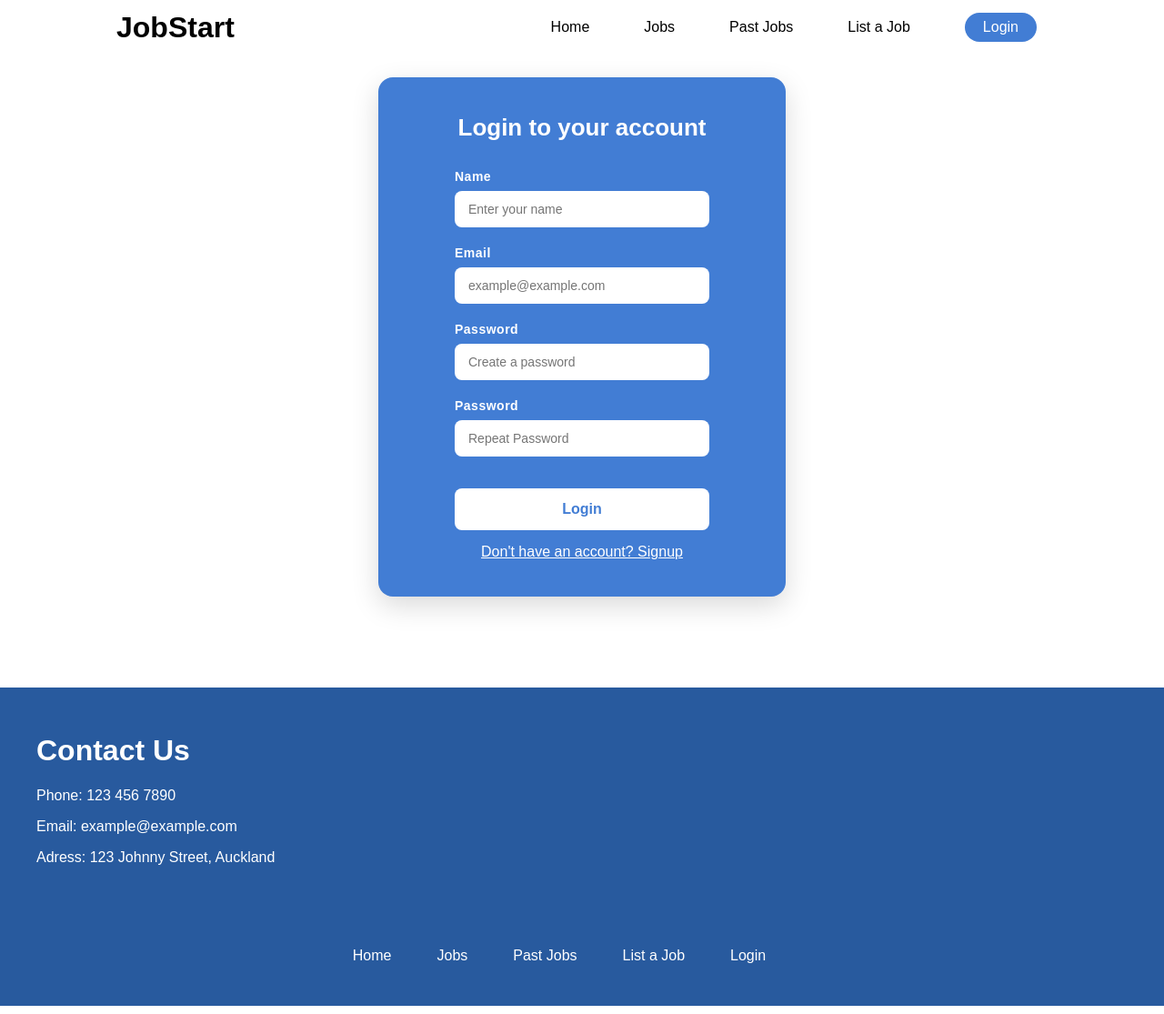
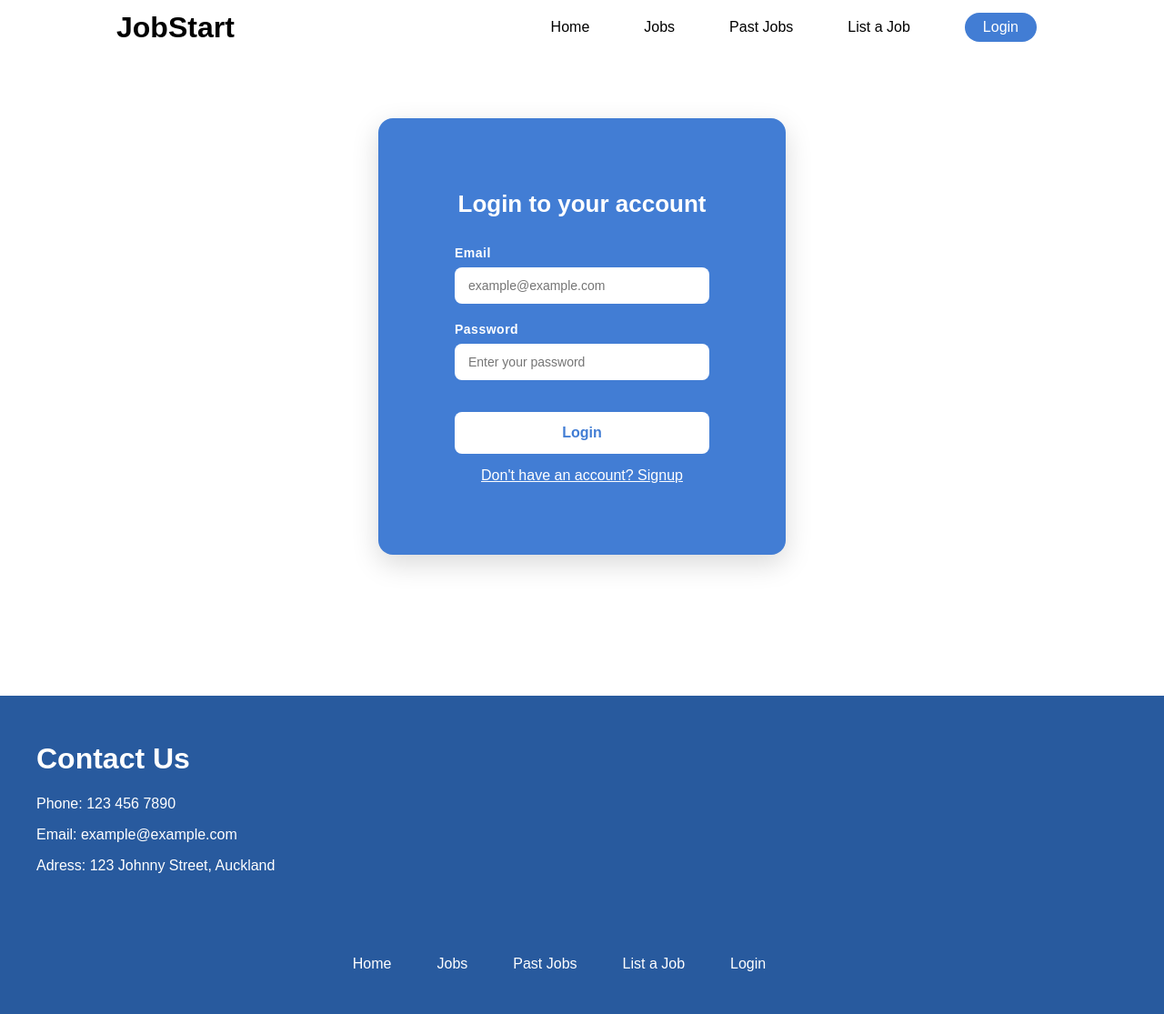
Before and after one commit to RileySmith132/WebApp, a Flask app: page /login in a window 1280 px wide. Shown: the whole page at 91% size. Run offline with Flask 3, Linux system fonts and the light colour scheme.

Commit message:
backend
Finished the backend for login and signup functionality. User now now create an account, login, and logout.

```diff
--- a/app.py
+++ b/app.py
@@ -1,8 +1,10 @@
-from flask import Flask, render_template, request, redirect
+from flask import Flask, render_template, request, redirect, session
 from werkzeug.security import generate_password_hash, check_password_hash
 import sqlite3
+import os
 
 app = Flask(__name__)
+app.secret_key = os.urandom(24)
 
 @app.route('/')
 def root():
@@ -36,6 +38,38 @@ def signup():
 
     return redirect('/login')
 
+@app.route('/logon', methods=["POST"])
+def logon():
+    email = request.form['email']
+    pwd = request.form['pwd']
+
+    conn = sqlite3.connect('app.db')
+    cursor = conn.cursor()
+
+    cursor.execute('SELECT user_pwd, user_id FROM users WHERE user_email = ?', (email,))
+    result = cursor.fetchone()
+    conn.close()
+
+    if result:
+        stored_password, user_id = result[0], result[1]
+        if check_password_hash(stored_password, pwd):
+            session['user_id'] = user_id
+            session['user_email'] = email
+            return redirect('/')
+
+        else:
+            error = "Incorrect Password!"
+
+    else:
+        error = 'User Does Not Exist!'
+
+    return render_template('login.html', error=error)
+
+@app.route('/logout')
+def logout():
+    session.clear()
+    return redirect('/')
+
 if __name__ == '__main__':
     app.run(debug=True, host='127.0.0.1', port=5000)
     app.run()
--- a/static/style.css
+++ b/static/style.css
@@ -179,7 +179,7 @@ body {
     display: flex;
     justify-content: center;
     align-items: center;
-    margin: 25px auto;
+    margin: 70px auto 155px;
     background-color: #427dd4;
     color: white;
     width: 35vw;
--- a/templates/login.html
+++ b/templates/login.html
@@ -5,16 +5,15 @@
  {% block content %}
 
     <div class="login-container">
-        <form class="login-form">
+        <form class="login-form" method="POST" action="/logon">
             <h1 class="login-title">Login to your account</h1>
-            <p id="name-txt" class="login-txt">Name</p>
-            <input id="name-input" class="login-input" placeholder="Enter your name" required>
             <p id="email-txt" class="login-txt">Email</p>
-            <input id="email-input" class="login-input" placeholder="example@example.com" type="email" required>
+            <input id="email-input" class="login-input" placeholder="example@example.com" type="email" name="email" required>
             <p id="pwd1-txt" class="login-txt">Password</p>
-            <input id="pwd1-input" class="login-input" placeholder="Create a password" type="password" required>
-            <p id="pwd2-txt" class="login-txt">Password</p>
-            <input id="pwd2-input" class="login-input" placeholder="Repeat Password" type="password" required>
+            <input id="login-pwd-input" class="login-input" placeholder="Enter your password" name="pwd" type="password" required>
+            {% if error %}
+                <p class="login-error">{{ error }}</p>
+            {% endif %}
             <button class="login-submit-btn" type="submit">Login</button>
             <a class="login-link" href="/signup">Don't have an account? Signup</a>
         </form>
--- a/templates/nav.html
+++ b/templates/nav.html
@@ -5,5 +5,10 @@
     <a class="nav-link" href="/jobs">Jobs</a>
     <a class="nav-link" href="/past-jobs">Past Jobs</a>
     <a class="nav-link" href="list-job">List a Job</a>
-    <a href="/login"><button class="login-nav-btn">Login</button></a>
+    {% if session.get('user_email') %}
+        <a href="/logout"><button class="login-nav-btn">Logout</button></a>
+    {% else %}
+        <a href="/login"><button class="login-nav-btn">Login</button></a>
+    {% endif %}
+
 </div>
```
Also changed, not shown: app.db.
